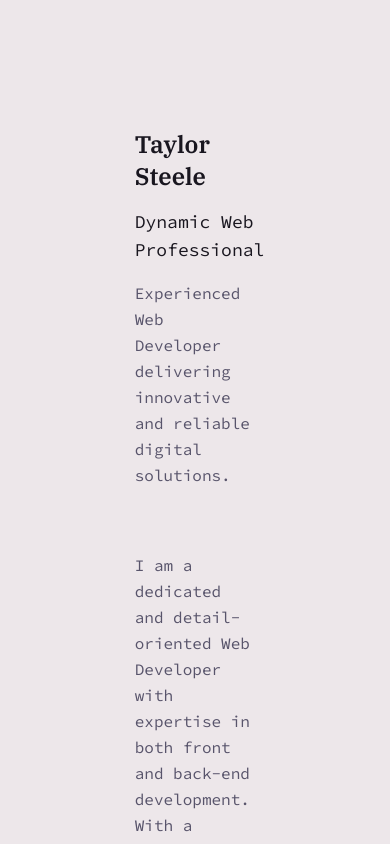
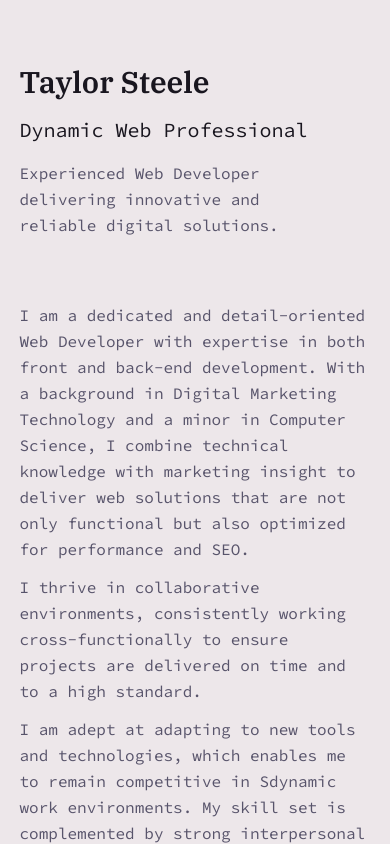
Before and after one commit to MashedTaytors/Steele-site, a Next.js app: page / in a window 390 px wide. Shown: the top 844 px of the page. Built offline with nearby package versions, Linux system fonts and the light colour scheme; no server answers.

Commit message:
add route ts and adjust spacing for responsive styling

```diff
--- a/package.json
+++ b/package.json
@@ -13,6 +13,7 @@
     "@emotion/styled": "^11.13.0",
     "@mui/icons-material": "^6.1.6",
     "@mui/material": "^6.1.6",
+    "@vercel/postgres": "^0.10.0",
     "next": "^15.0.2",
     "react": "^18",
     "react-dom": "^18"
--- /dev/null
+++ b/src/app/api/route.ts
@@ -0,0 +1,5 @@
+import type { NextRequest } from 'next/server'
+
+export async function GET(request: NextRequest) {
+  const url = request.nextUrl
+}
--- a/src/app/page.tsx
+++ b/src/app/page.tsx
@@ -4,12 +4,12 @@ import React from "react";
 
 export default function Home() {
   return (
-    <div className="flex flex-col items-center justify-between min-h-screen sm:gap-16 p-32 gap-8">
+    <div className="flex flex-col items-center justify-between min-h-screen gap-16 py-16">
       <main className="flex flex-col w-content md:flex-row gap-16 lg:gap-8 ">
         <div className="flex flex-col gap-4 w-full md:w-1/2">
-          <h1 className="text-2xl font-ibmPlexSerif text-primaryText font-semibold sm:text-4xl lg:text-5xl">Taylor Steele</h1>
-          <h2 className="text-lg font-sourceCodePro text-primaryText sm:text-xl">Dynamic Web Professional</h2>
-          <p className="text-base leading-relaxed font-sourceCodePro text-secondaryText font-light sm:pr-20 lg:pr-48">
+          <h1 className="text-3xl font-ibmPlexSerif text-primaryText font-semibold md:text-3xl lg:text-4xl">Taylor Steele</h1>
+          <h2 className="text-xl font-sourceCodePro text-primaryText md:text-2xl ">Dynamic Web Professional</h2>
+          <p className="text-base pr-20 leading-relaxed font-sourceCodePro text-secondaryText font-light md:pr-0 lg:pr-48">
             Experienced Web Developer delivering innovative and reliable digital solutions.
           </p>
         </div>
```
Also changed, not shown: 2 other files (tests, documents, lock files or other folders).
